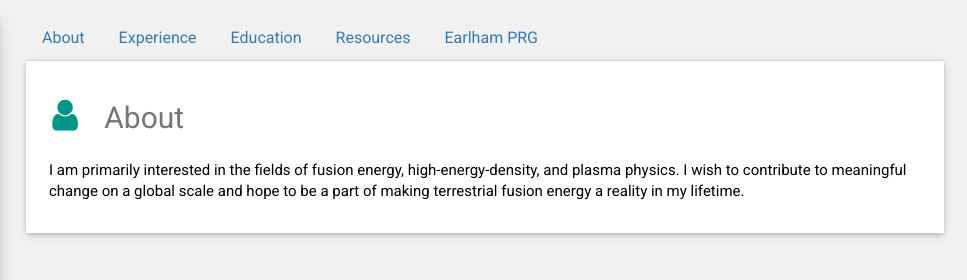
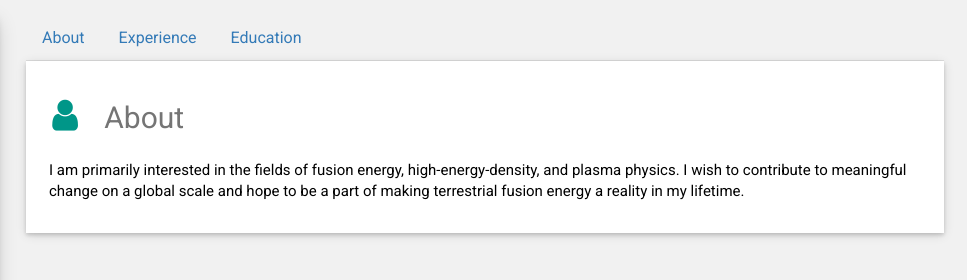
Before and after one commit to aidank03/aidanklemmer, a website: page index.html in a window 1280 px wide. Shown: the top 280 px of the page, 313-1280 px from the left. Drawn offline with nearby package versions, Linux system fonts and the light colour scheme; some packages are replaced by stand-ins of ours.

Commit message:
Update index.html
Remove Resources and PRG

```diff
--- a/index.html
+++ b/index.html
@@ -40,8 +40,6 @@
         <li><a ui-sref="about">About</a></li>
         <li><a ui-sref="experience">Experience</a></li>
         <li><a ui-sref="education">Education</a></li>
-        <li><a ui-sref="resources">Resources</a></li>
-        <li><a href="https://aidank03.github.io/prg">Earlham PRG</a></li>
       </ul>
       <div ui-view></div>
     </div>
```
